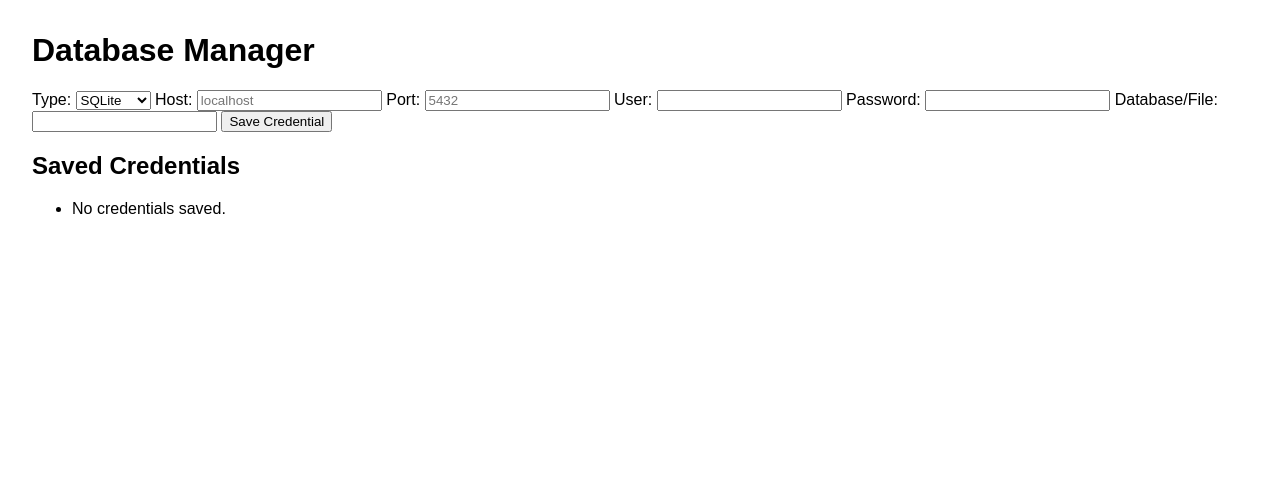
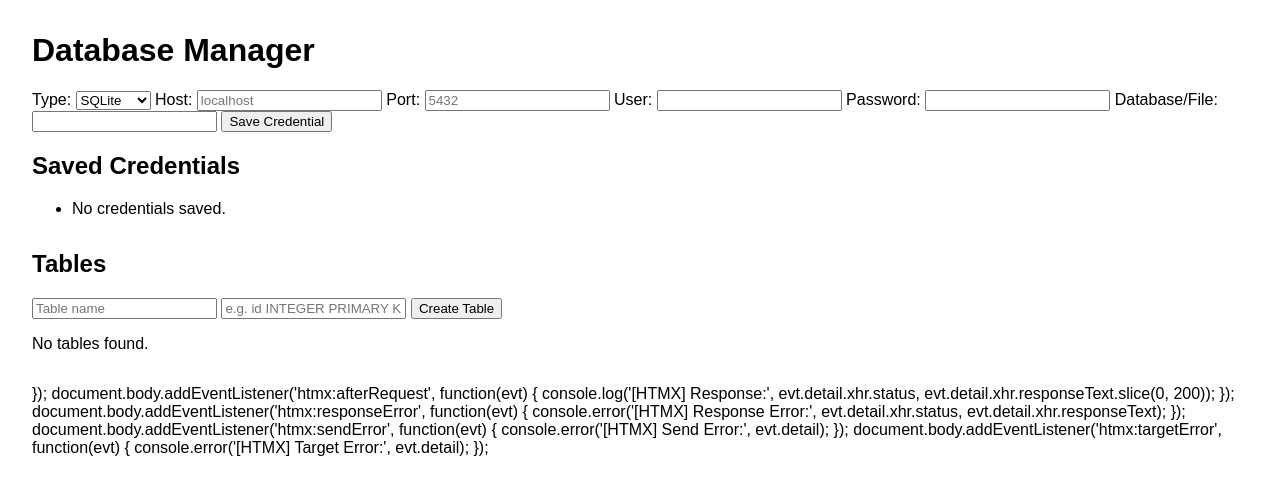
Before and after one commit to g8d3/p1, a Flask app: page / in a window 1280 px wide. Shown: the top 495 px of the page. Run offline with Flask 3, Linux system fonts and the light colour scheme; some libraries are stand-ins or nearby versions.

Commit message:
Jun 28, 2025, 7:37 PM

```diff
--- a/s6-ch-backtest/2025-jun-28/templates/index.html
+++ b/s6-ch-backtest/2025-jun-28/templates/index.html
@@ -15,7 +15,7 @@
 </head>
 <body>
     <h1>Database Manager</h1>
-    <form hx-post="/add-credential" hx-target="#cred-list" hx-swap="outerHTML">
+    <form id="add-cred-form">
         <label>Type:
             <select name="type">
                 <option value="sqlite">SQLite</option>
@@ -33,11 +33,77 @@
     <div id="cred-list" class="cred-list">
         {% include 'partials/credentials.html' %}
     </div>
-    <div id="db-tables" class="table-list"></div>
+    <div id="db-tables" class="table-list">
+        {% include 'partials/tables.html' %}
+    </div>
     <div id="table-data" class="table-data"></div>
     <script>
-        document.body.addEventListener('htmx:beforeRequest', function(evt) {
-            console.log('[HTMX] Request:', evt.detail.requestConfig);
+    // Render credentials list from JSON
+    function renderCredentials(creds) {
+        const ul = document.getElementById('cred-list-ul');
+        ul.innerHTML = '';
+        if (!creds.length) {
+            ul.innerHTML = '<li>No credentials saved.</li>';
+            return;
+        }
+        creds.forEach((cred, idx) => {
+            const li = document.createElement('li');
+            li.innerHTML = `[${cred.type}] ${cred.user}@${cred.host}:${cred.port}/${cred.database} <button onclick="connectDB(${idx})">Connect</button>`;
+            ul.appendChild(li);
+        });
+    }
+
+    // Render tables list from JSON
+    function renderTables(tables, idx) {
+        const ul = document.getElementById('tables-list-ul');
+        const noMsg = document.getElementById('no-tables-msg');
+        ul.innerHTML = '';
+        if (!tables.length) {
+            noMsg.style.display = '';
+            return;
+        }
+        noMsg.style.display = 'none';
+        tables.forEach(table => {
+            const li = document.createElement('li');
+            li.innerHTML = `<button onclick="loadTableData('${table}', ${idx})">${table}</button> <button onclick="dropTable('${table}', ${idx})">Drop</button>`;
+            ul.appendChild(li);
+        });
+    }
+
+    // Add credential form submit
+    document.getElementById('add-cred-form').onsubmit = async function(e) {
+        e.preventDefault();
+        const form = e.target;
+        const data = Object.fromEntries(new FormData(form));
+        const resp = await fetch('/add-credential', {
+            method: 'POST',
+            body: new URLSearchParams(data)
+        });
+        const json = await resp.json();
+        if (json.success) renderCredentials(json.credentials);
+    };
+
+    // Connect button
+    window.connectDB = async function(idx) {
+        const resp = await fetch('/connect', {
+            method: 'POST',
+            body: new URLSearchParams({idx})
+        });
+        const json = await resp.json();
+        if (json.success) {
+            document.getElementById('table-idx').value = idx;
+            renderTables(json.tables, idx);
+        }
+    };
+
+    // Table actions (placeholders)
+    window.loadTableData = function(table, idx) { alert('Implement table data load for ' + table); };
+    window.dropTable = function(table, idx) { alert('Implement drop table for ' + table); };
+
+    // Initial render (if any)
+    renderCredentials([]);
+    renderTables([], '');
+    </script>
         });
         document.body.addEventListener('htmx:afterRequest', function(evt) {
             console.log('[HTMX] Response:', evt.detail.xhr.status, evt.detail.xhr.responseText.slice(0, 200));
--- a/s6-ch-backtest/2025-jun-28/templates/partials/credentials.html
+++ b/s6-ch-backtest/2025-jun-28/templates/partials/credentials.html
@@ -1,11 +1,5 @@
+
 <h2>Saved Credentials</h2>
-<ul>
-    {% for cred in credentials %}
-    <li>
-        [{{ cred.type }}] {{ cred.user }}@{{ cred.host }}:{{ cred.port }}/{{ cred.database }}
-        <button hx-post="/connect" hx-vals='{"idx": "{{ loop.index0 }}"}' hx-target="#db-tables" hx-swap="innerHTML">Connect</button>
-    </li>
-    {% else %}
-    <li>No credentials saved.</li>
-    {% endfor %}
+<ul id="cred-list-ul">
+    <!-- Credentials will be rendered here by JS -->
 </ul>
--- a/s6-ch-backtest/2025-jun-28/templates/partials/tables.html
+++ b/s6-ch-backtest/2025-jun-28/templates/partials/tables.html
@@ -1,23 +1,12 @@
-{% if tables %}
+
 <h2>Tables</h2>
-<form hx-post="/create-table" hx-target="#db-tables" hx-swap="outerHTML">
-    <input type="hidden" name="idx" value="{{ idx }}">
+<form id="create-table-form">
+    <input type="hidden" name="idx" id="table-idx">
     <input name="table" placeholder="Table name">
     <input name="columns" placeholder="e.g. id INTEGER PRIMARY KEY, name TEXT">
     <button type="submit">Create Table</button>
 </form>
-<ul>
-    {% for table in tables %}
-    <li>
-        <button hx-post="/table-data" hx-vals='{"idx": "{{ idx }}", "table": "{{ table }}"}' hx-target="#table-data" hx-swap="innerHTML">{{ table }}</button>
-        <form hx-post="/drop-table" hx-target="#db-tables" hx-swap="outerHTML" style="display:inline">
-            <input type="hidden" name="idx" value="{{ idx }}">
-            <input type="hidden" name="table" value="{{ table }}">
-            <button type="submit">Drop</button>
-        </form>
-    </li>
-    {% endfor %}
+<ul id="tables-list-ul">
+    <!-- Tables will be rendered here by JS -->
 </ul>
-{% else %}
-<p>No tables found.</p>
-{% endif %}
+<p id="no-tables-msg" style="display:none;">No tables found.</p>
```
